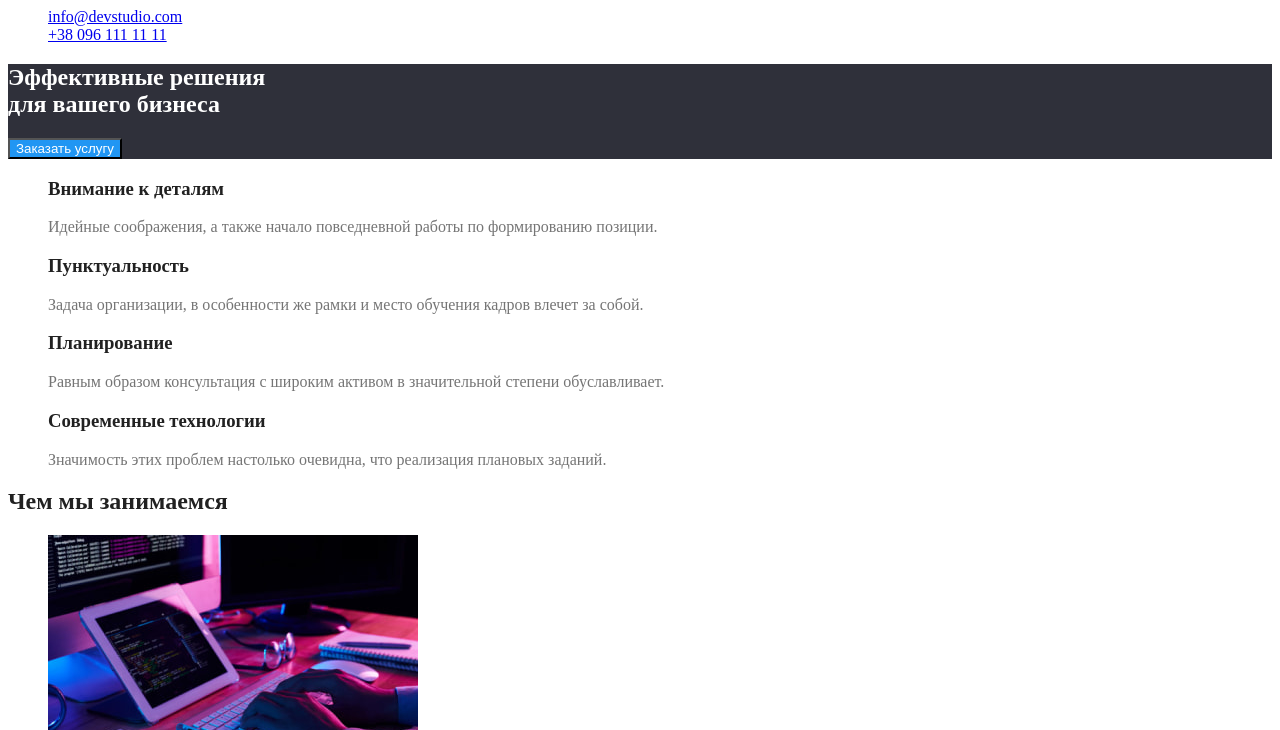
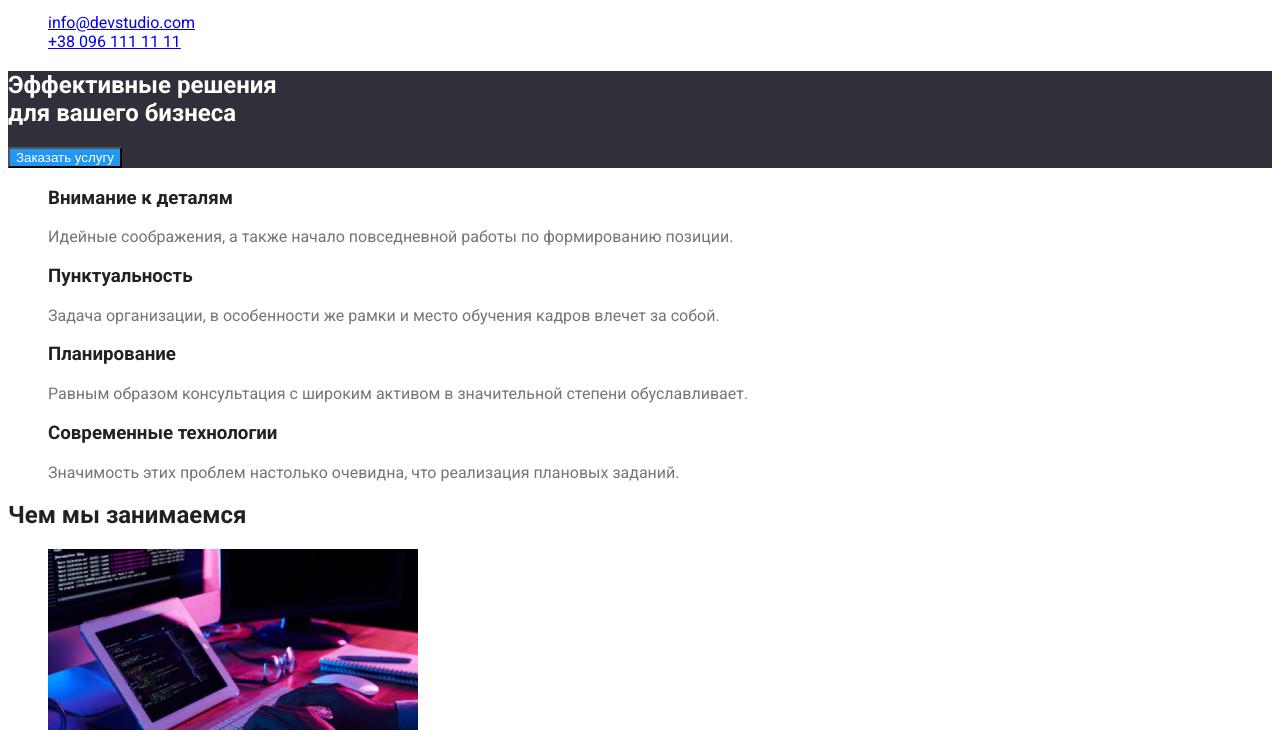
Before and after one commit to FilatovaVita/goit-markup-hw-02, a plain HTML site: page index.html in a window 1280 px wide. Shown: the part 122-852 px from the top of the page. Drawn offline with Linux system fonts and the light colour scheme.

Commit message:
Update styles.css

```diff
--- a/CSS/styles.css
+++ b/CSS/styles.css
@@ -10,6 +10,9 @@
 body {
     color: var(--text-color);
     background-color: var(--white);
+    font-family: 'Montserrat', sans-serif;
+        font-family: 'Raleway', sans-serif;
+        font-family: 'Roboto', sans-serif;
 }
 ul {
     list-style: none;
```
